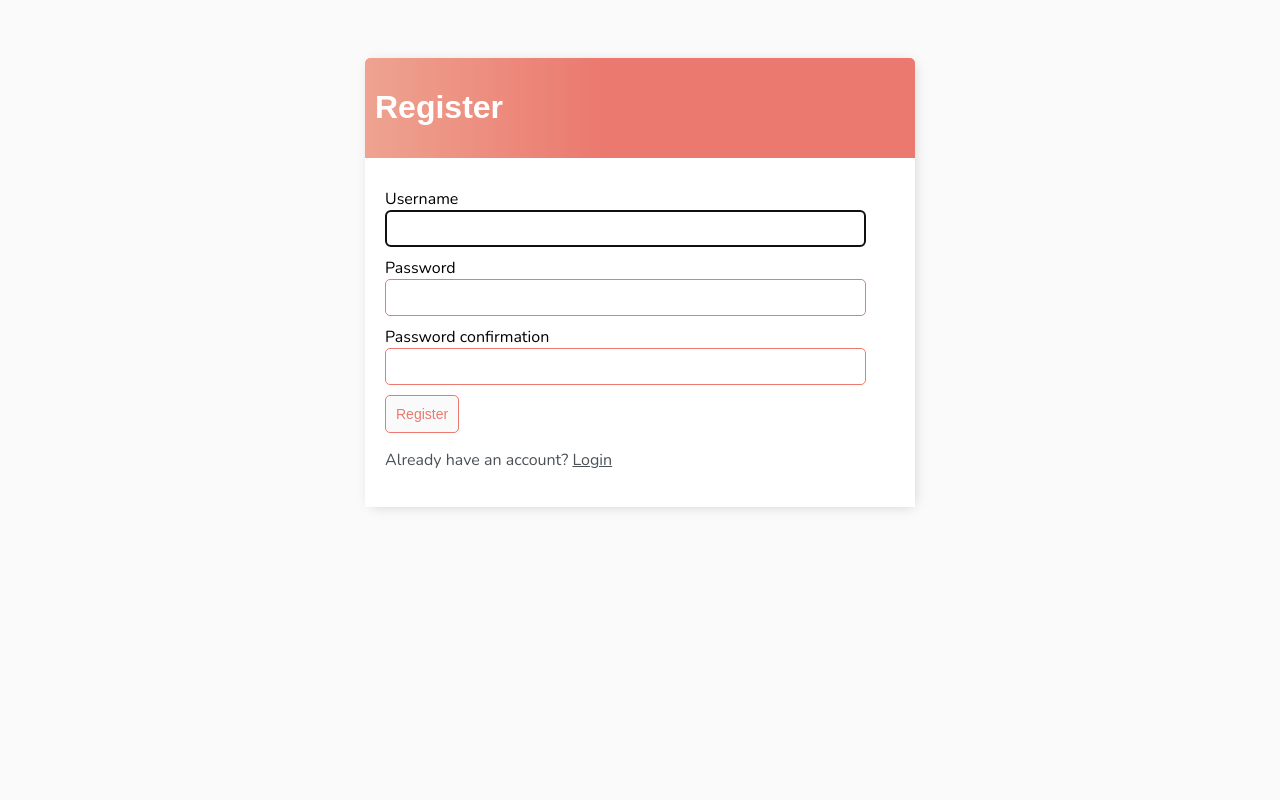
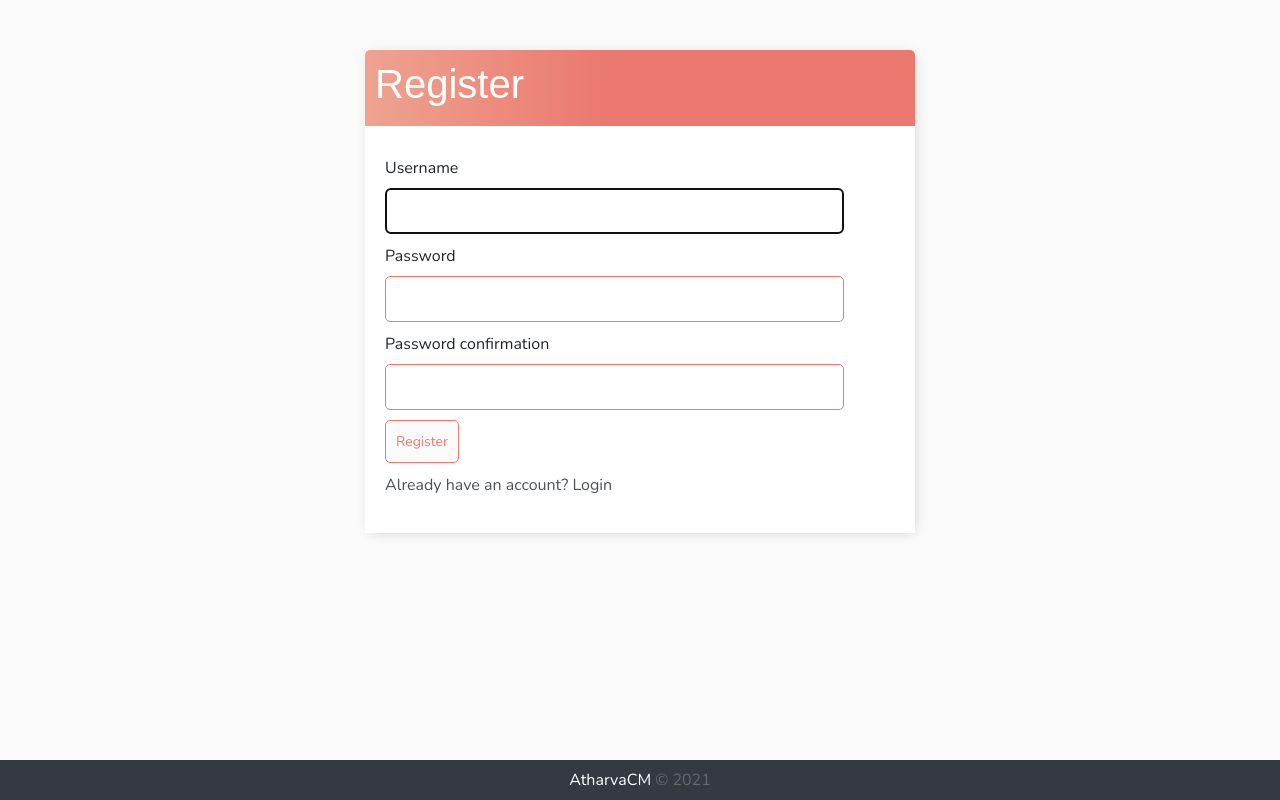
Before and after one commit to AtharvaCM/Django_todo_list, a Django app: page /register/ in a window 1280 px wide. Run offline with Django 3.2, Linux system fonts and the light colour scheme; some libraries are stand-ins or nearby versions.

Commit message:
footer added

```diff
--- a/base/templates/base/main.html
+++ b/base/templates/base/main.html
@@ -5,16 +5,24 @@
     <meta charset="UTF-8">
     <meta http-equiv="X-UA-Compatible" content="IE=edge">
     <meta name="viewport" content="width=device-width, initial-scale=1.0">
-    <title>To Do Items</title>
+    <title>To-Do-List | Django app </title>
 
     <link rel="preconnect" href="https://fonts.gstatic.com">
     <link href="https://fonts.googleapis.com/css2?family=Nunito:wght@200&display=swap" rel="stylesheet">
 
+    <link rel="stylesheet" href="https://cdn.jsdelivr.net/npm/bootstrap@4.6.0/dist/css/bootstrap.min.css"
+        integrity="sha384-B0vP5xmATw1+K9KRQjQERJvTumQW0nPEzvF6L/Z6nronJ3oUOFUFpCjEUQouq2+l" crossorigin="anonymous">
+
     <style>
+        html {
+            height: 100%;
+        }
+
         body {
             background-color: #FAFAFA;
             font-family: 'Nunito', sans-serif;
             padding-top: 50px;
+            height: 100%;
         }
 
         h1,
@@ -137,14 +145,41 @@
         .card-body {
             padding: 20px;
         }
+
+        .card-body p {
+            padding-top: 10px;
+        }
+
+        .footer-text {
+            color: dimgray;
+        }
+
+        .footer-text-a {
+            text-decoration: none !important;
+            color: white;
+        }
     </style>
 </head>
 
-<body>
-    <div class="main-container">
-        {% block content %}
-        {% endblock %}
+<body class="d-flex flex-column">
+    <div class="flex-grow-1 flex-shrink-0">
+        <div class="main-container">
+            {% block content %}
+            {% endblock %}
+        </div>
     </div>
+
+    <footer class="py-2 bg-dark flex-shrink-0">
+        <div class="container text-center">
+            <a href="https://atharvacm.netlify.app" class="footer-text-a">AtharvaCM</a>
+            <span class="footer-text">&copy; 2021</span>
+        </div>
+    </footer>
+
+    <script src="https://ajax.googleapis.com/ajax/libs/jquery/1.12.4/jquery.min.js"></script>
+    <script src="https://maxcdn.bootstrapcdn.com/bootstrap/3.3.7/js/bootstrap.min.js"
+        integrity="sha384-Tc5IQib027qvyjSMfHjOMaLkfuWVxZxUPnCJA7l2mCWNIpG9mGCD8wGNIcPD7Txa"
+        crossorigin="anonymous"></script>
 </body>
 
 </html>
```
Also changed, not shown: db.sqlite3.
